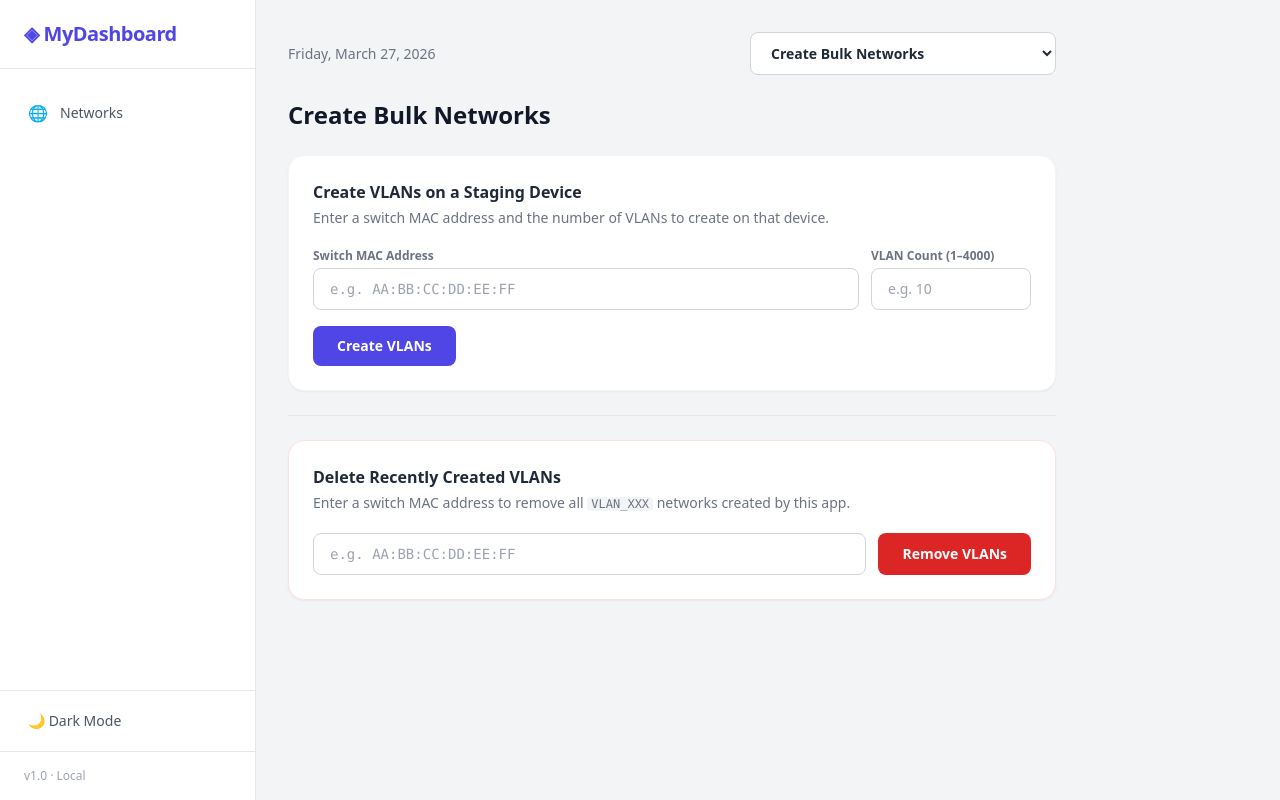
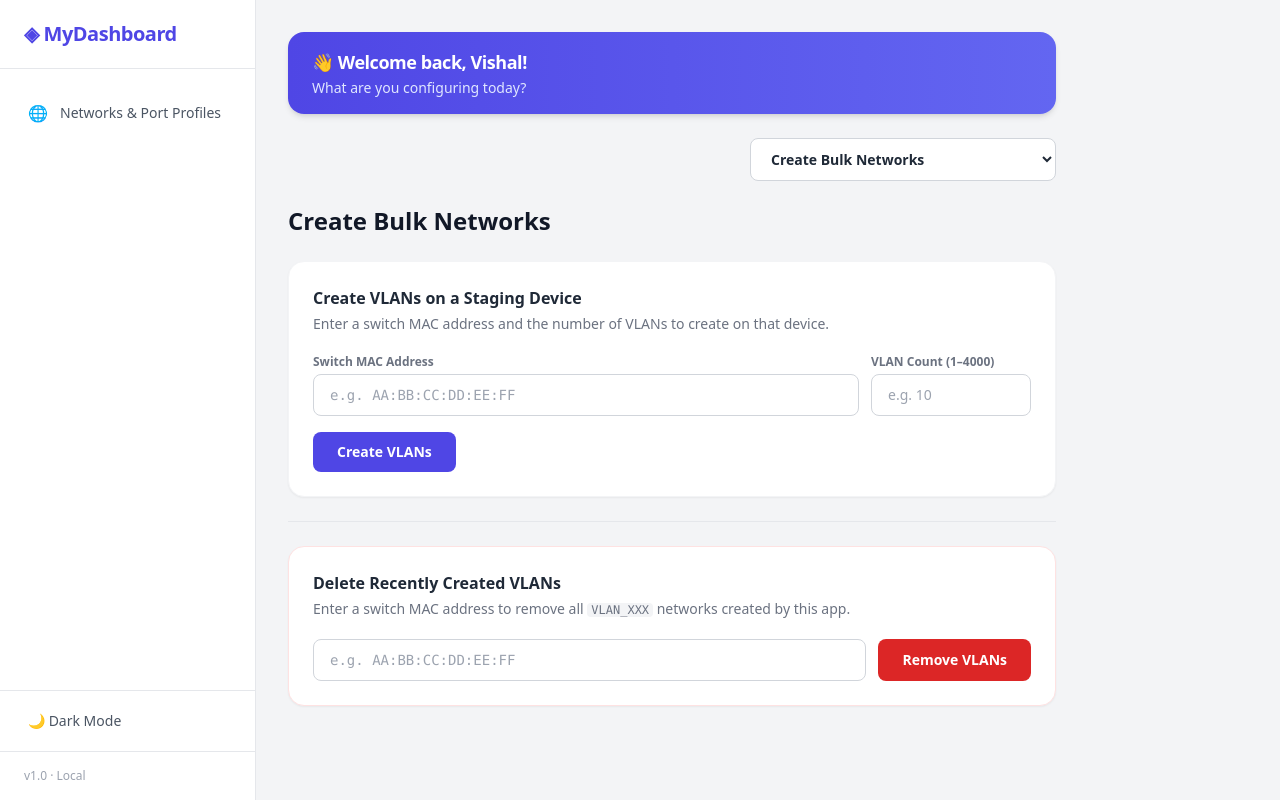
Before and after one commit to amruthasatishkumar/Vkhot-Development, a React (Vite) app in the folder dashboard-app/frontend/: page / in a window 1280 px wide. Built offline with nearby package versions, Linux system fonts and the light colour scheme.

Commit message:
name update fixes

```diff
--- a/dashboard-app/frontend/src/components/Sidebar.jsx
+++ b/dashboard-app/frontend/src/components/Sidebar.jsx
@@ -1,5 +1,5 @@
 const NAV_ITEMS = [
-  { label: 'Networks', icon: '🌐', href: '#' },
+  { label: 'Networks & Port Profiles', icon: '🌐', href: '#' },
 ];
 
 export default function Sidebar({ dark, onToggleDark }) {
--- a/dashboard-app/frontend/src/pages/Dashboard.jsx
+++ b/dashboard-app/frontend/src/pages/Dashboard.jsx
@@ -409,11 +409,15 @@ export default function Dashboard() {
   return (
     <div className="space-y-6 max-w-3xl">
 
+      {/* Welcome banner */}
+      <div className="rounded-2xl bg-gradient-to-r from-brand-600 to-indigo-500 px-6 py-4 shadow-md">
+        <p className="text-lg font-bold text-white tracking-tight">👋 Welcome back, Vishal!</p>
+        <p className="text-sm text-indigo-100 mt-0.5">What are you configuring today?</p>
+      </div>
+
       {/* Header with dropdown */}
       <div className="flex flex-col sm:flex-row sm:items-center gap-3">
-        <p className="flex-1 text-sm text-gray-500 dark:text-gray-400">
-          {new Date().toLocaleDateString('en-US', { weekday: 'long', year: 'numeric', month: 'long', day: 'numeric' })}
-        </p>
+        <div className="flex-1" />
         <select
           value={view}
           onChange={(e) => { setView(e.target.value); setResult(null); setApiError(''); }}
```
